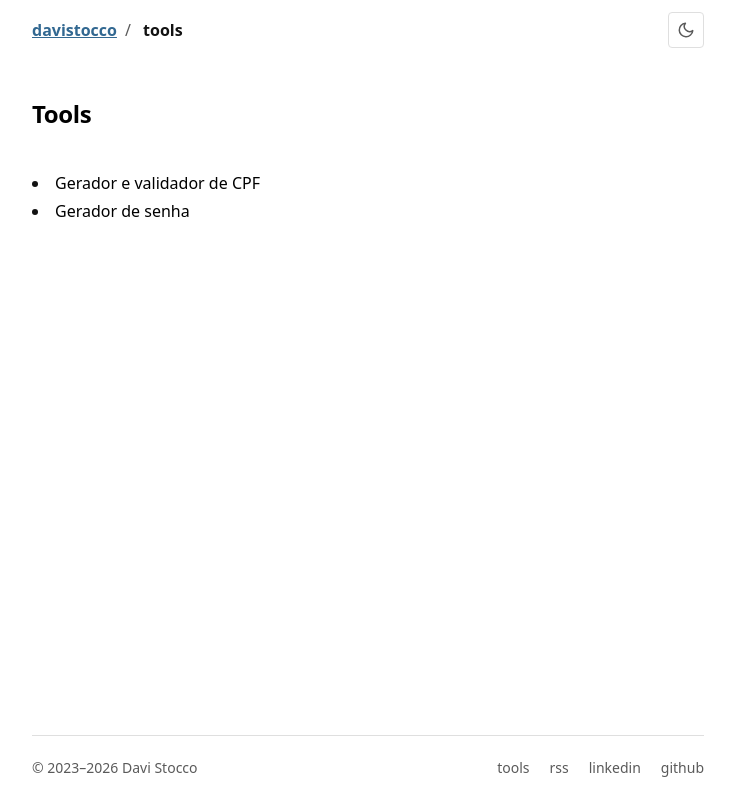
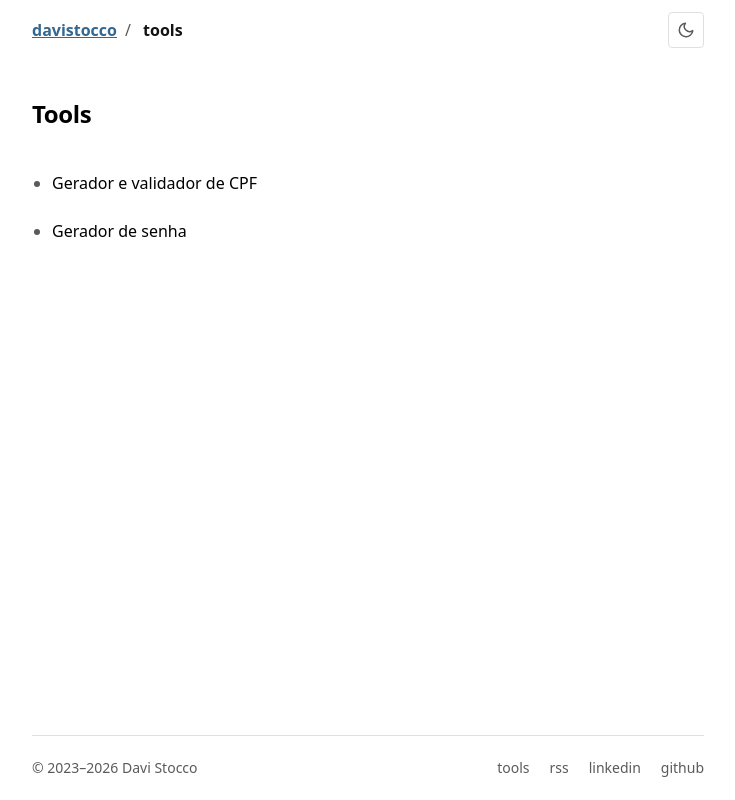
Before and after one commit to davistocco/blog, an Astro site: page /tools in a window 1280 px wide. Shown: the whole page, without its empty margins (272-1007 px from the left). Built offline with nearby package versions, Linux system fonts and the light colour scheme; Astro itself is replaced by a stand-in of ours; a web font is replaced by a local one.

Commit message:
refactor: share one item-list style between posts and tools, bullets on tools
Co-Authored-By: Claude Sonnet 5.5 <noreply@anthropic.com>

```diff
--- a/src/pages/index.astro
+++ b/src/pages/index.astro
@@ -11,7 +11,7 @@ const posts = await getPosts();
 <Base>
   <PageTitle title="Posts" />
 
-  <ul class="posts">
+  <ul class="item-list">
     {posts.map((post) => (
       <li>
         <span class="date">{formatDate(post.data.createdAt)}</span>
--- a/src/pages/tools/index.astro
+++ b/src/pages/tools/index.astro
@@ -12,7 +12,7 @@ const tools = [
 <Base crumbs={[{ label: 'tools' }]} title="Tools" description="Ferramentas que funcionam no navegador: gerador e validador de CPF, gerador de senha.">
   <PageTitle title="Tools" />
 
-  <ul class="tools">
+  <ul class="item-list bulleted">
     {tools.map((tool) => (
       <li><a href={url(`tools/${tool.slug}/`)}>{tool.name}</a></li>
     ))}
--- a/src/styles/global.css
+++ b/src/styles/global.css
@@ -158,8 +158,8 @@ img { max-width: 100%; }
   color: var(--muted);
 }
 
-/* ── Post list ─────────────────────────────────────────────── */
-.posts {
+/* ── Item list (home posts, tools index) ───────────────────── */
+.item-list {
   list-style: none;
   padding: 0;
   margin: 0;
@@ -167,7 +167,7 @@ img { max-width: 100%; }
   gap: 1.25rem;
 }
 
-.posts li {
+.item-list li {
   display: flex;
   flex-wrap: wrap;
   align-items: baseline;
@@ -180,14 +180,15 @@ img { max-width: 100%; }
   font-variant-numeric: tabular-nums;
 }
 
-.posts a { color: var(--strong); font-weight: 500; font-size: var(--text-base); line-height: 1.35; }
-.posts a:hover { color: var(--accent); }
+.item-list.bulleted { list-style: disc; padding-left: 1.25rem; }
+/* The flex layout above would drop the marker; list-item brings it back */
+.item-list.bulleted li { display: list-item; }
+.item-list.bulleted li::marker { color: var(--muted); }
+
+.item-list a { color: var(--strong); font-weight: 500; font-size: var(--text-base); line-height: 1.35; }
+.item-list a:hover { color: var(--accent); }
 
 /* ── Tools ─────────────────────────────────────────────────── */
-.tools { margin: 0; padding: 0; list-style-position: inside; }
-.tools a { color: var(--strong); font-weight: 500; }
-.tools a:hover { color: var(--accent); }
-
 .tool h2:first-child { margin-top: 0; }
 .tool h2 { margin: 2rem 0 0.75rem; font-size: var(--text-xl); }
 .tool-form { display: flex; flex-wrap: wrap; align-items: center; gap: 0.75rem 1.25rem; }
```
